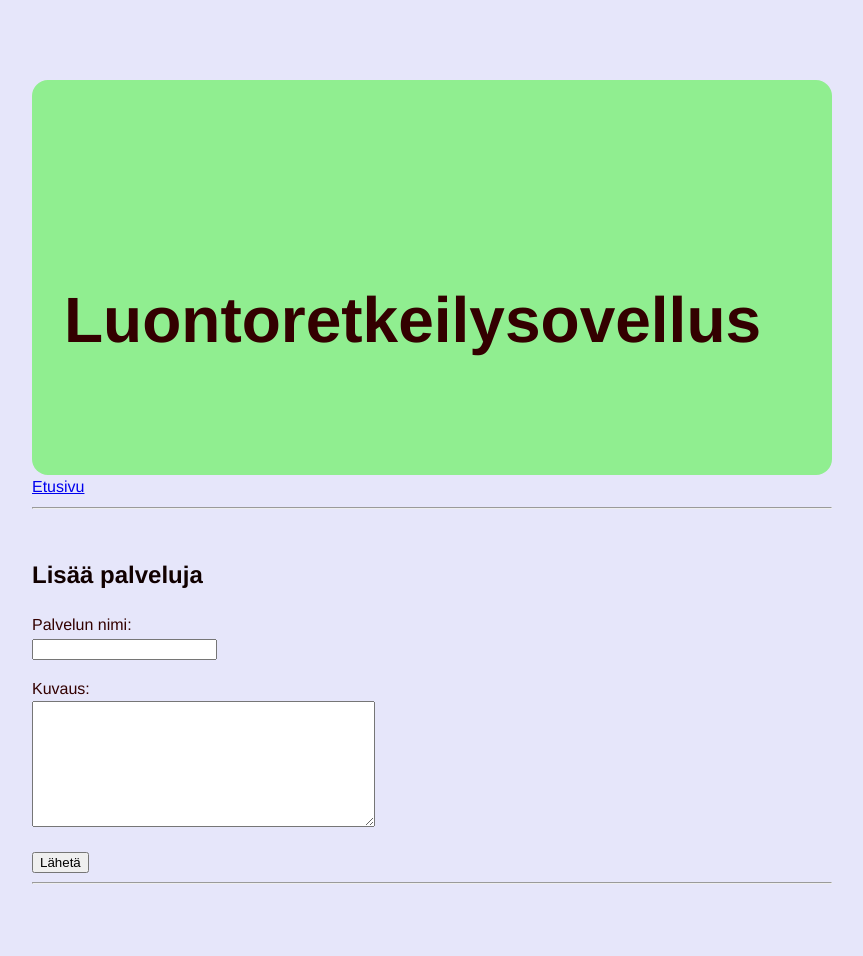
After one commit to Veera0742/Tietokantasovellus, a Flask app: template templates/add_services.html in a window 1280 px wide. The commit adds this page. Shown: the whole page, without its empty margins (208-1071 px from the left). Run offline with Flask 2, Linux system fonts and the light colour scheme; the template is opened without the code that fills it, so the values that code supplies are empty; parts of the project's set-up code (start-up, migrations or seed data) failed here and were passed over.

Commit message:
More development

```diff
--- a/schema.sql
+++ b/schema.sql
@@ -20,6 +20,6 @@ CREATE TABLE reviews (
 CREATE TABLE services (
     id INTEGER PRIMARY KEY,
     place_id INTEGER REFERENCES places,
-    avain TEXT,
-    arvo TEXT
+    key TEXT,
+    value TEXT
 );
--- /dev/null
+++ b/static/main.css
@@ -0,0 +1,32 @@
+body {
+  margin: 0 auto;
+  max-width: 50em;
+  font-family: 'Helvetica', 'Arial', sans-serif;
+  line-height: 1.5;
+  padding: 4em 1em;
+  color: #300;
+  background: lavender;
+}
+h1 {
+  margin-top: 1em;
+  padding-top: 1em;
+  color: #50;
+}
+h2 {
+  margin-top: 1em;
+  padding-top: 1em;
+  color: #100;
+}
+h3 {
+  margin-top: 1em;
+  padding-top: 1em;
+  color: #200;
+}
+.header {
+    background: lightgreen;
+    font-weight: bold;
+    padding: 2em 1em;
+    font-size: 2em;
+	border-radius: .5em;
+    margin-top: .5em;
+}
--- /dev/null
+++ b/templates/add_services.html
@@ -0,0 +1,22 @@
+{% extends "layout.html" %}
+{% block content %}
+
+<h2>Lisää palveluja</h2>
+
+<form action="/add_services/{{ place_id }}" method="post">
+
+<p>Palvelun nimi:<br>
+<input type="text" name="key" minlength="1" maxlength="50"></p>
+
+<p>Kuvaus:<br>
+<textarea name="value" rows="8" cols="40" maxlength="100000">
+
+</textarea></p>
+<input type="hidden" name="place_id" value="{{ place_id }}">
+<input type="submit" value="Lähetä">
+<input type="hidden" name="csrf_token" value="{{ session.csrf_token }}">
+
+</form>
+
+
+{% endblock %}
--- a/templates/layout.html
+++ b/templates/layout.html
@@ -1,6 +1,10 @@
 <!doctype html>
+<link rel="stylesheet" href="/static/main.css">
+<meta name="viewport" content="width=device-width, initial-scale=1">
 <title>Luontoretkeilysovellus - {% block title %}{% endblock %}</title>
-<h1>Luontoretkeilysovellus</h1>
+<div class="header">
+  <h1>Luontoretkeilysovellus</h1>
+</div>
 <a href="/">Etusivu</a>
 <hr>
 {% block content %}{% endblock %}
--- a/templates/place.html
+++ b/templates/place.html
@@ -4,6 +4,10 @@
 <h2>Retkeilypaikka {{ name }}</h2>
 
 <h3>Kuvaus: {{ description }}</h3>
+
+{% if session.user_id %}
+<p><a href="/services/{{ id }}">Katso palvelut</a></p>
+{% endif %}
 
 {% if reviews %}
 <h4>Arviot</h4>
```
Also changed, not shown: places.py (+12 -1 lines), routes.py (+27 -1 lines), templates/services.html (added, +13 -0 lines).
